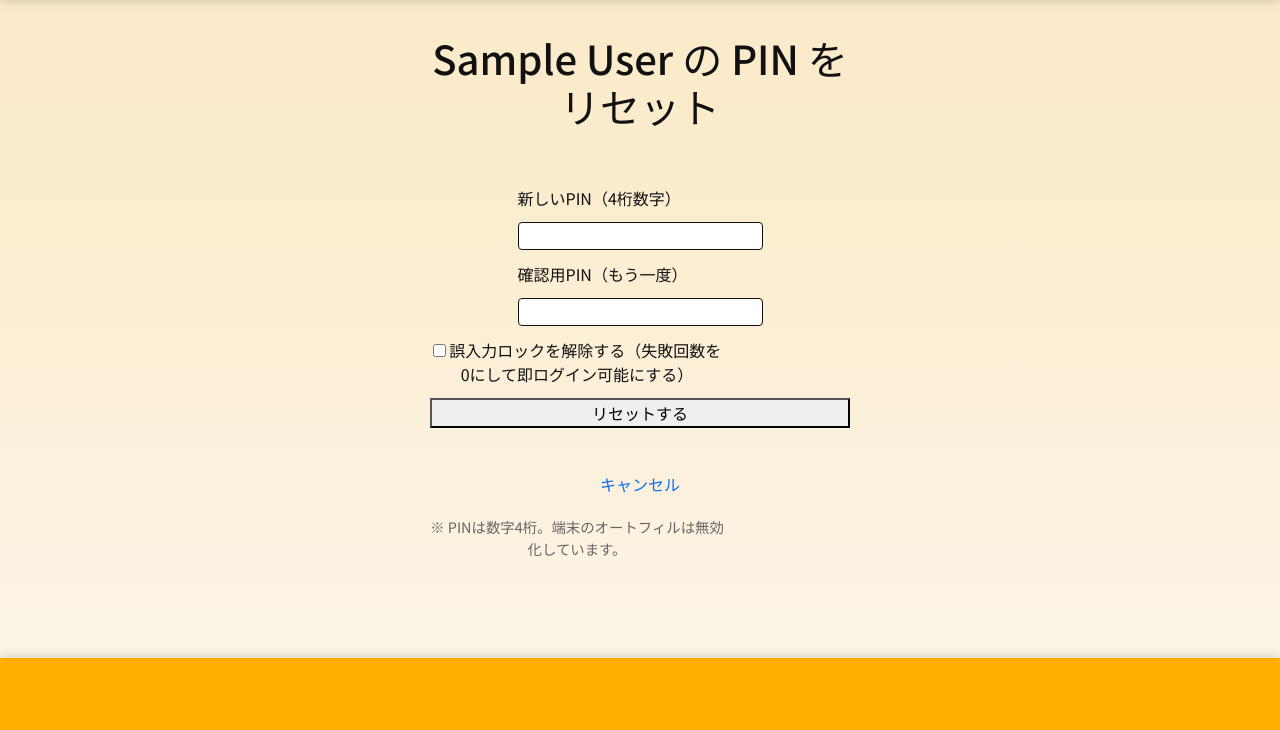
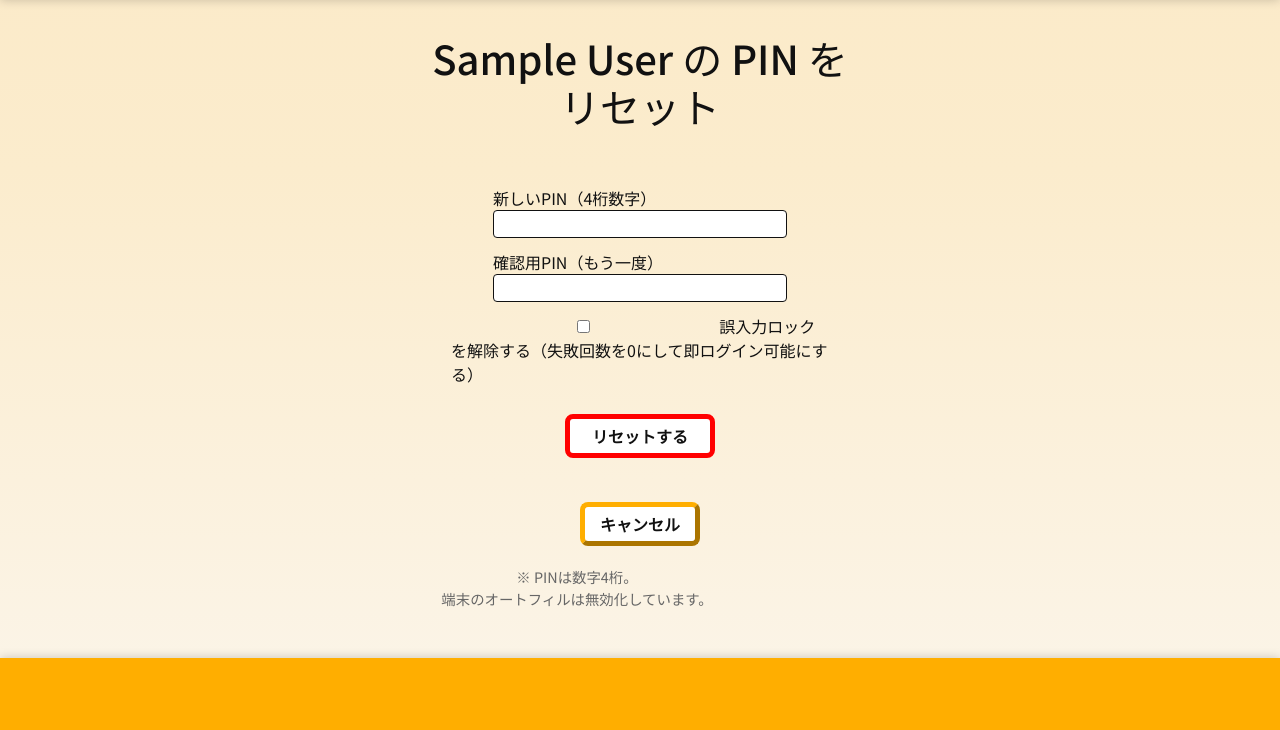
Before and after one commit to autumn-Hackathon-2025-F-Team/kajimaru-app, a Django app: page /owner/user/1/pin-reset/ in a window 1280 px wide. Shown: the part 70-800 px from the top of the page. Run offline with Django 5.2, Linux system fonts and the light colour scheme; a user stored in the database is signed in; tables that the repository leaves empty hold one stand-in row (values such as "Sample post").

Commit message:
家事リストの修正をリモートからプルするために一度コミット

```diff
--- a/src/static/css/rotation/task_list.css
+++ b/src/static/css/rotation/task_list.css
@@ -41,7 +41,7 @@
 }
 
 
-.tasklist-area {
+.tasklist_area {
   width: 100%;
   display: flex;
   flex-direction: column;
@@ -52,7 +52,7 @@
   padding-bottom: 2rem;
 }
 
-.task-card {
+.task_card {
   width: 100%;
   display: flex;
   justify-content: space-between;
@@ -66,7 +66,7 @@
   pointer-events: none;
 }
 
-.task-title {
+.task_title {
   font-size: 1rem;
   color: var(--text);
   width: 50%;
--- a/src/static/css/user/user.css
+++ b/src/static/css/user/user.css
@@ -185,6 +185,7 @@ form label {
 }
 
 /* owner_family_manage.html */
+
 /* #id_avatar_key {
   display: grid;
   grid-template-columns: repeat(3, 1fr);
@@ -242,7 +243,9 @@ form label {
   flex-direction: column;
   align-items: center;
   width: 100%;
+  gap: 0.2rem;
 }
+
 .profile_add_form input,
 .profile_add_form select {
   width: 70%;
@@ -255,6 +258,10 @@ p.help_text {
 
 .profile_add_form .btn-primary {
   margin-top: 1rem;
+}
+
+.link_set_profile_add .btn-secondary{
+  margin-top: 0;
 }
 
 /* login_error.html */
@@ -353,7 +360,8 @@ p.help_text {
 
 .member_actions {
   display: flex;
-  gap: 0.5rem;
+  align-items: center;
+  gap: 0.7rem;
 }
 
 .admin_user_text {
@@ -367,6 +375,24 @@ p.help_text {
   margin-top: 2rem;
 }
 
+.task-icon .icon_edit,
+.task-icon .icon_delete {
+  font-size: 0.8rem;
+  padding: 0.3rem;
+}
+
+.icon_edit {
+  color: var(--primary);
+}
+
+.icon_delete {
+  color: var(--btn-danger-solid);
+}
+
+.pinreset {
+  text-decoration: none;
+}
+
 /* pin_reset.html */
 
 .pin-reset-area {
@@ -375,13 +401,27 @@ p.help_text {
   align-items: center;
 }
 
-.form_group {
-  display: grid;
-  gap: 12px;
-  max-width: 420px;
+.pin-reset-area .form_group {
+  display: flex;
+  flex-direction: column;
+  align-items: center;
+  width: 100%;
+}
+
+.pin-reset-area .form_group input {
+  width: 70%;
   margin: 0 auto;
 }
 
-.checkbox {
+.pin-reset-area .form_group .checkbox {
+  width: 90%;
+}
+
+.pin-reset-area .btn-danger {
+  margin: auto;
+  margin-top: 1rem;
+}
+
+.pin-reset-area .note {
   text-align: center;
 }
--- a/src/templates/user/owner_family_manage.html
+++ b/src/templates/user/owner_family_manage.html
@@ -7,6 +7,7 @@
   <link rel="stylesheet" href="{% static 'css/components/button.css' %}">
   <link rel="stylesheet" href="{% static 'css/components/top_nav.css' %}">
   <link rel="stylesheet" href="{% static 'css/components/bottom_nav.css' %}">
+  <link rel="stylesheet" href="{% static 'css/components/form.css' %}">
   <link rel="stylesheet" href="{% static 'css/user/user.css' %}">
 {% endblock %}
 
--- a/src/templates/user/pin_reset.html
+++ b/src/templates/user/pin_reset.html
@@ -5,6 +5,7 @@
 
 {% block css %}
   <link rel="stylesheet" href="{% static 'css/components/form.css' %}">
+  <link rel="stylesheet" href="{% static 'css/components/button.css' %}">
   <link rel="stylesheet" href="{% static 'css/components/top_nav.css' %}">
   <link rel="stylesheet" href="{% static 'css/components/bottom_nav.css' %}">
   <link rel="stylesheet" href="{% static 'css/user/user.css' %}">
@@ -57,9 +58,9 @@
         </label>
       </div>
 
-      <button class="btn-primary" type="submit">リセットする</button>
-      <div class="link_set"><a href="{% url 'admin_user' %}">キャンセル</a></div>
-      <p class="note">※ PINは数字4桁。端末のオートフィルは無効化しています。</p>
+      <button class="btn-danger" type="submit">リセットする</button>
+      <div class="link_set"><a href="{% url 'admin_user' %}" class="btn btn-secondary">キャンセル</a></div>
+      <p class="note">※ PINは数字4桁。<br>端末のオートフィルは無効化しています。</p>
     </div>
   </form>
 
```
Also changed, not shown: src/templates/rotation/task_list.html (+5 -8 lines), src/templates/user/admin_user.html (+9 -3 lines).
